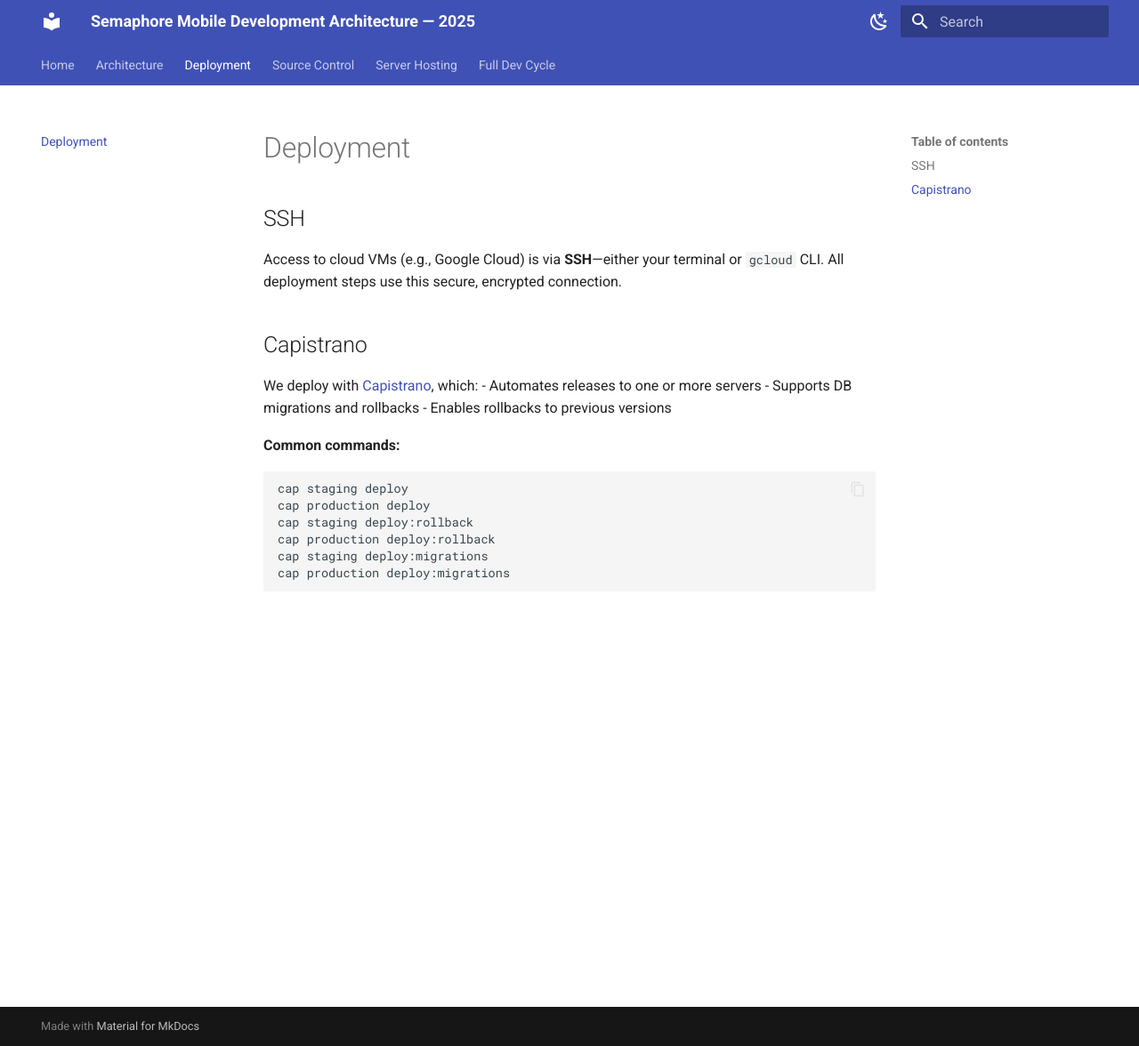
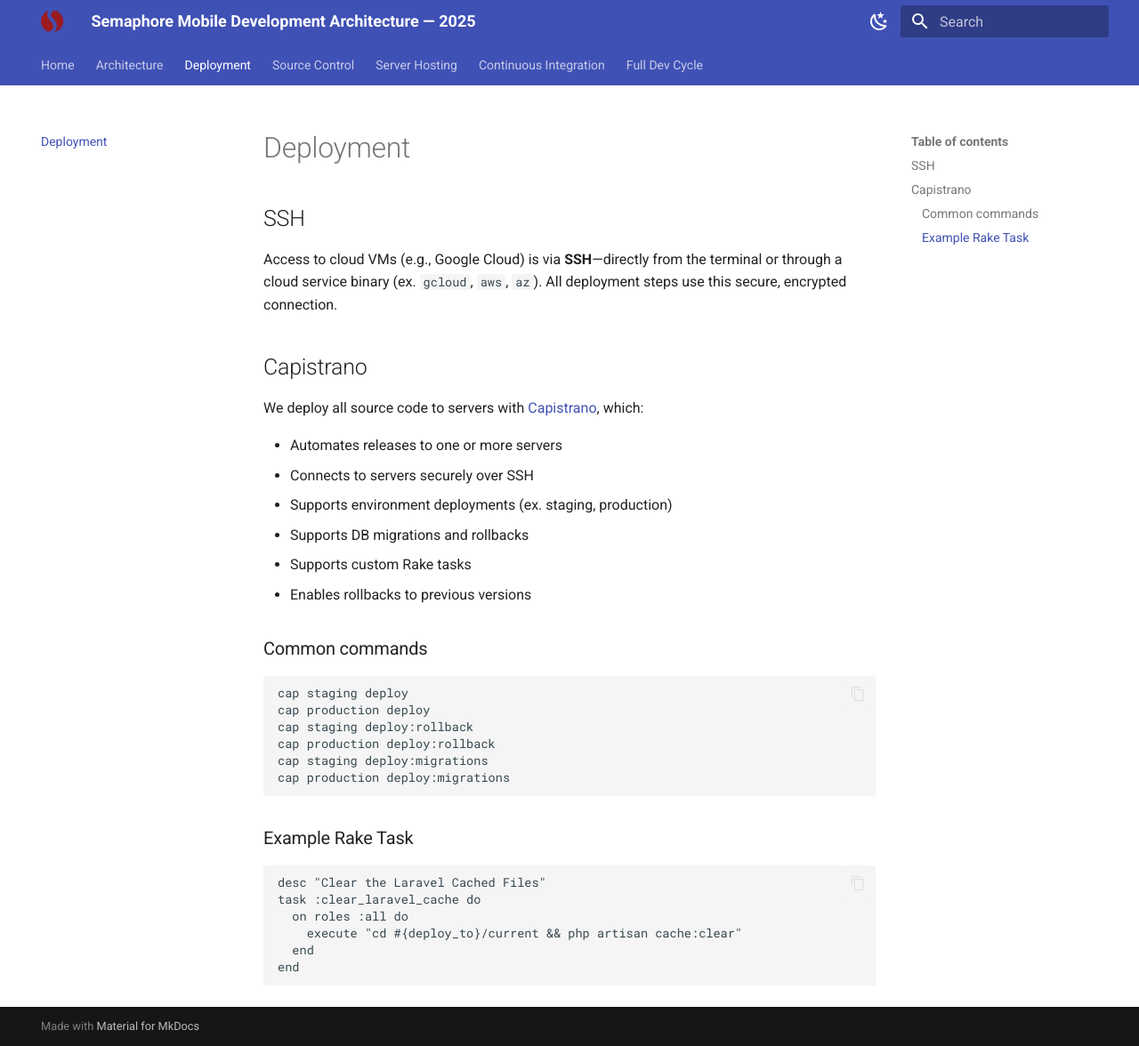
Before and after one commit to semaphoremobile/Semaphore-Development-Docs, an MkDocs documentation site: the page built from docs/deployment.md, in a window 1280 px wide and 1176 px high. Shown: the whole window at 89% size. Built offline with MkDocs 1.6.1 and Material for MkDocs 9.7.7, drawn with Linux system fonts in a browser that asks for light colours.

Commit message:
Added logo, dependabot, ci, and other info.

````diff
--- a/docs/deployment.md
+++ b/docs/deployment.md
@@ -1,15 +1,19 @@
 # Deployment
 
 ## SSH
-Access to cloud VMs (e.g., Google Cloud) is via **SSH**—either your terminal or `gcloud` CLI. All deployment steps use this secure, encrypted connection.
+Access to cloud VMs (e.g., Google Cloud) is via **SSH**—directly from the terminal or through a cloud service binary (ex. `gcloud`, `aws`, `az`). All deployment steps use this secure, encrypted connection.
 
 ## Capistrano
-We deploy with [Capistrano](https://en.wikipedia.org/wiki/Capistrano), which:
+We deploy all source code to servers with [Capistrano](https://en.wikipedia.org/wiki/Capistrano), which:
+
 - Automates releases to one or more servers
+- Connects to servers securely over SSH
+- Supports environment deployments (ex. staging, production)
 - Supports DB migrations and rollbacks
+- Supports custom Rake tasks
 - Enables rollbacks to previous versions
 
-**Common commands:**
+### Common commands
 ```bash
 cap staging deploy
 cap production deploy
@@ -18,3 +22,13 @@ cap production deploy:rollback
 cap staging deploy:migrations
 cap production deploy:migrations
 ```
+
+### Example Rake Task
+```bash
+desc "Clear the Laravel Cached Files"
+task :clear_laravel_cache do
+  on roles :all do
+    execute "cd #{deploy_to}/current && php artisan cache:clear"
+  end
+end
+```
--- a/mkdocs.yml
+++ b/mkdocs.yml
@@ -2,6 +2,8 @@ site_name: Semaphore Mobile Development Architecture — 2025
 site_description: Client Documentation
 theme:
   name: material
+  logo: img/sema-red-logo.png
+  favicon: img/sema-red-logo.png
   features:
     - navigation.sections
     - navigation.tabs
@@ -24,6 +26,7 @@ nav:
   - Deployment: deployment.md
   - Source Control: source-code-management.md
   - Server Hosting: server-hosting.md
+  - Continuous Integration: continuous-integration.md
   - Full Dev Cycle: dev-cycle.md
 markdown_extensions:
   - admonition
````
Also changed, not shown: docs/continuous-integration.md (added, +115 -0 lines), docs/index.md (+3 -2 lines), docs/source-code-management.md (+11 -3 lines), docs/img/dependabot.png (added), docs/img/sema-red-logo.png (added).
